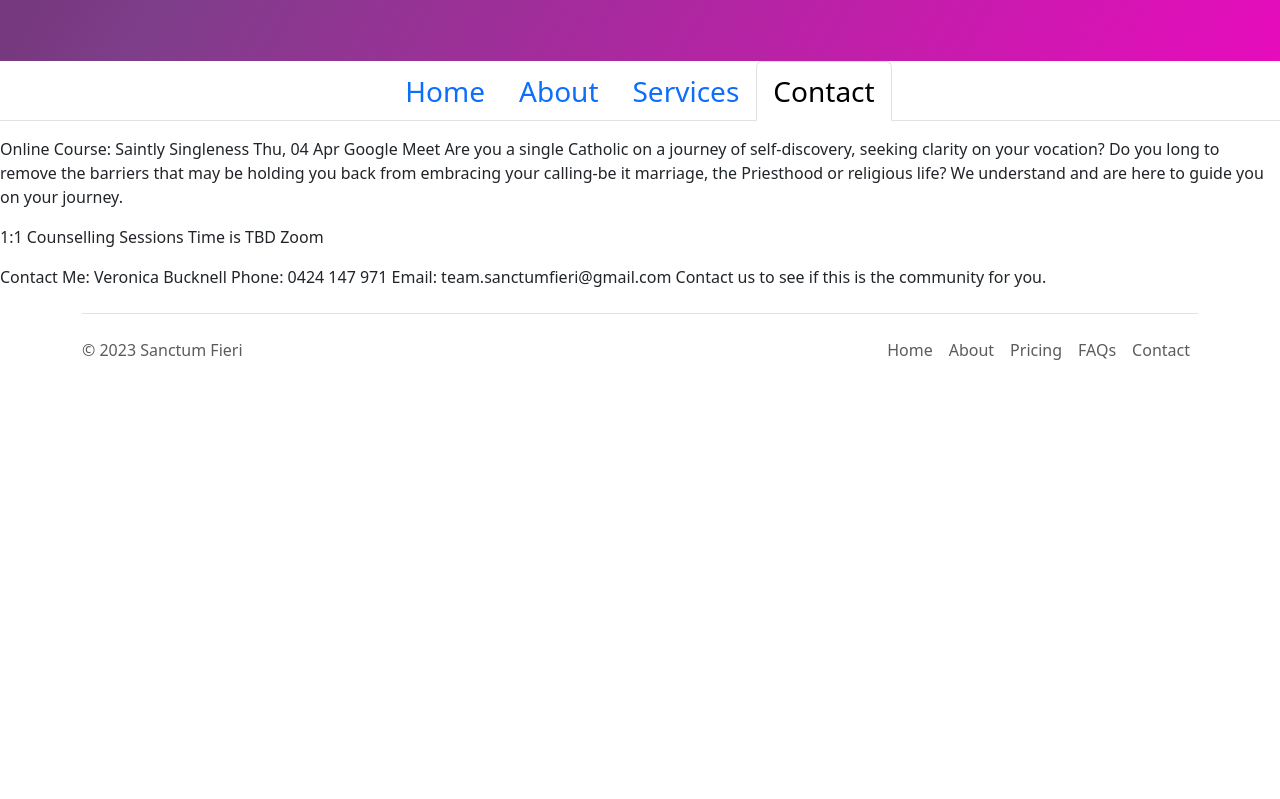
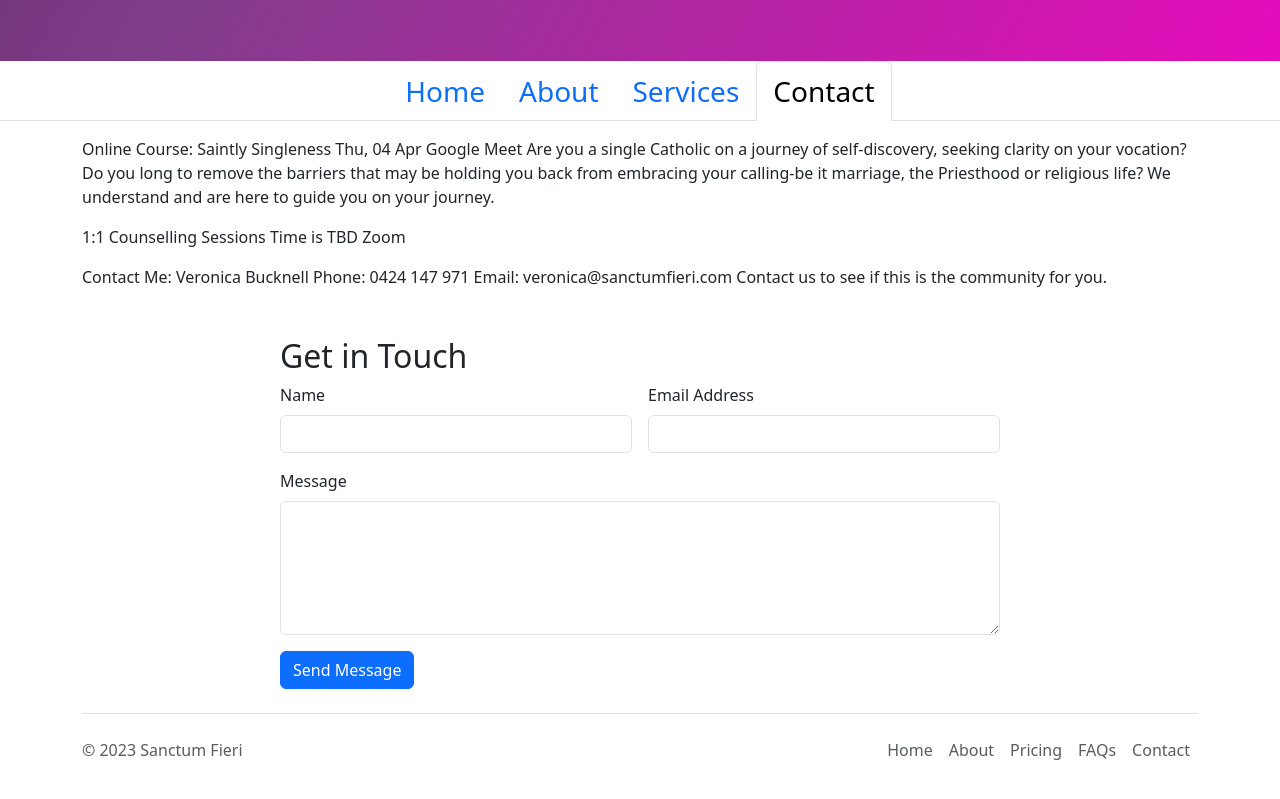
Before and after one commit to NewenTech/sanctum_landing, a plain HTML site: page index.html in a window 1280 px wide. Shown: the part 433-1232 px from the top of the page. Before the commit the page ends 843 px from the top, so only its background shows below. Drawn offline with nearby package versions, Linux system fonts and the light colour scheme.

Commit message:
contact me form

```diff
--- a/index.html
+++ b/index.html
@@ -158,7 +158,7 @@
 					</div>
 				</div>
 				<div
-					class="tab-pane fade active show"
+					class="tab-pane fade active show container"
 					id="nav-services"
 					role="tabpanel"
 					aria-labelledby="nav-services-tab"
@@ -174,16 +174,65 @@
 					<p>1:1 Counselling Sessions Time is TBD Zoom</p>
 				</div>
 				<div
-					class="tab-pane fade active show"
+					class="tab-pane fade active show container"
 					id="nav-contact"
 					role="tabpanel"
 					aria-labelledby="nav-contact-tab"
 				>
 					<p>
 						Contact Me: Veronica Bucknell Phone: 0424 147 971 Email:
-						team.sanctumfieri@gmail.com Contact us to see if this is the
-						community for you.
+						veronica@sanctumfieri.com Contact us to see if this is the community
+						for you.
 					</p>
+					<div class="container mt-5">
+						<div class="row justify-content-center">
+							<div class="col-md-8">
+								<h2>Get in Touch</h2>
+								<form action="/" method="post" class="row g-3 needs-validation">
+									<div class="col-md-6">
+										<label for="name" class="form-label">Name</label>
+										<input
+											type="text"
+											class="form-control"
+											id="name"
+											name="name"
+											required
+										/>
+										<div class="invalid-feedback">Please enter your name.</div>
+									</div>
+									<div class="col-md-6">
+										<label for="email" class="form-label">Email Address</label>
+										<input
+											type="email"
+											class="form-control"
+											id="email"
+											name="email"
+											required
+										/>
+										<div class="invalid-feedback">
+											Please enter a valid email address.
+										</div>
+									</div>
+									<div class="col-12">
+										<label for="message" class="form-label">Message</label>
+										<textarea
+											class="form-control"
+											id="message"
+											name="message"
+											rows="5"
+											required
+										></textarea>
+										<div class="invalid-feedback">Please leave a message.</div>
+									</div>
+									<div class="col-12">
+										<button type="submit" class="btn btn-primary">
+											Send Message
+										</button>
+									</div>
+								</form>
+							</div>
+						</div>
+					</div>
 				</div>
 			</div>
 		</div>
```
